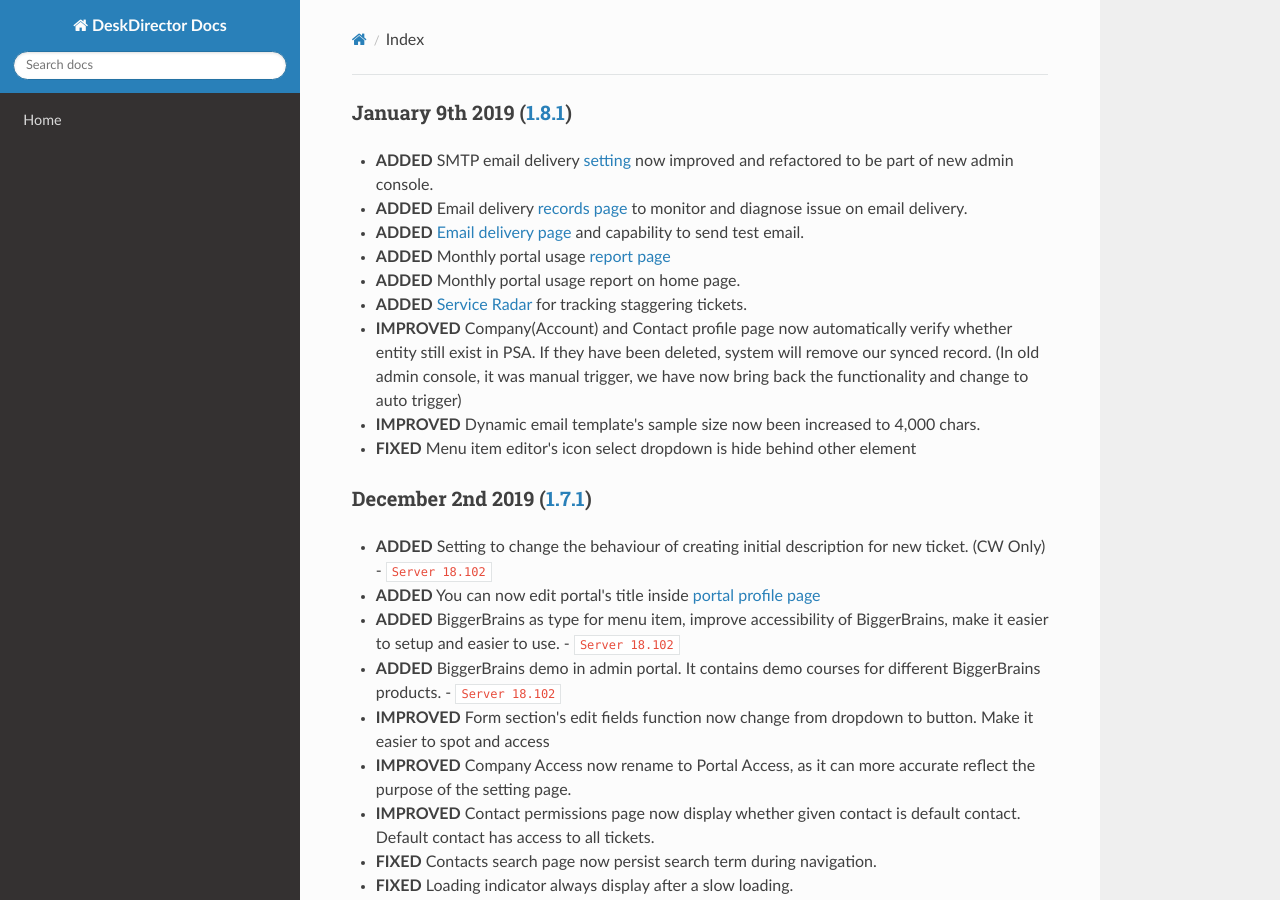
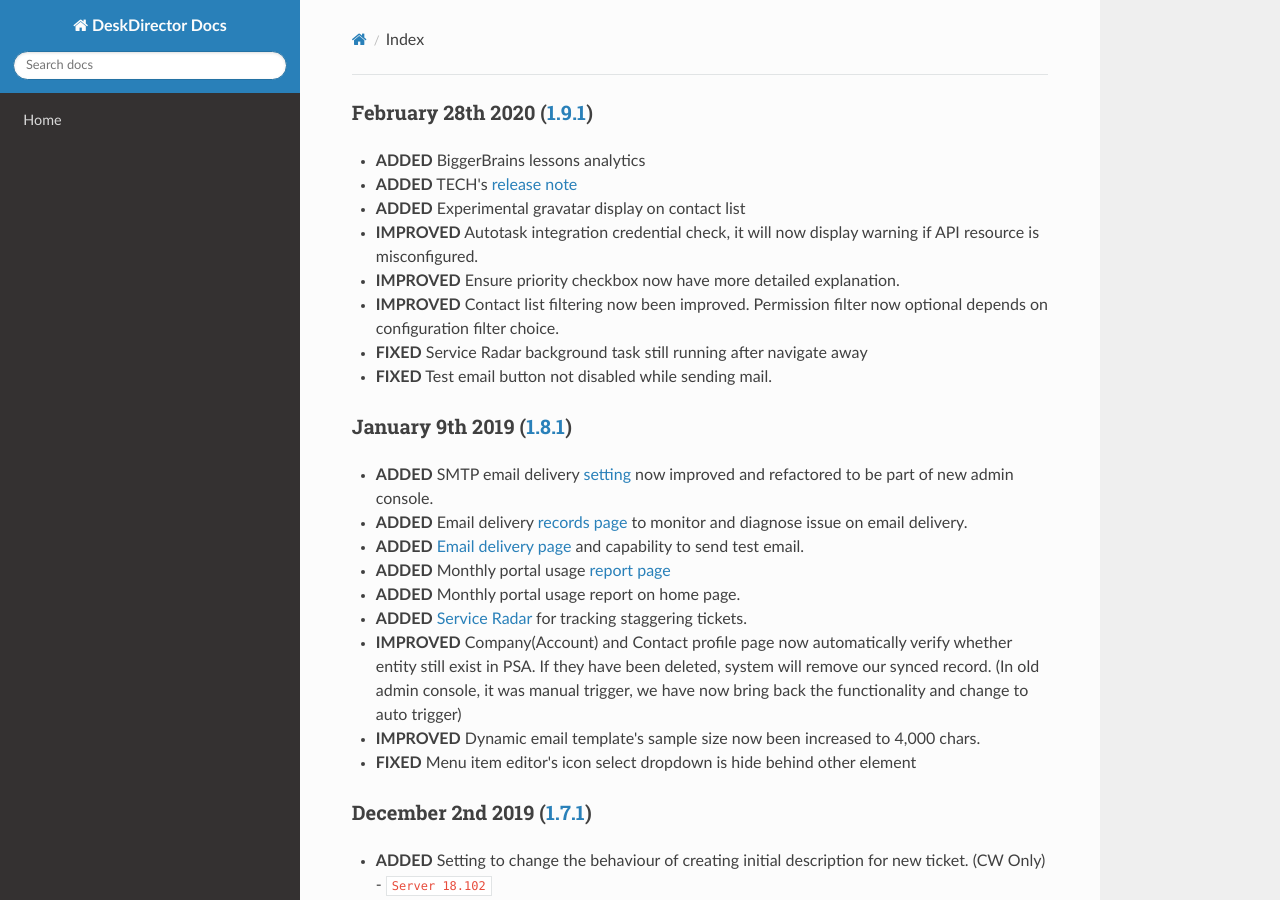
Before and after one commit to DeskDirector/docs, an MkDocs documentation site: the page built from docs/_release/admin/README.md, in a window 1280 px wide and 900 px high. Built offline with MkDocs 1.6.1, drawn with Linux system fonts in a browser that asks for light colours; nearby versions of some CDN libraries; old or Windows-style settings are respelled for this version of MkDocs.

Commit message:
Update README.md

```diff
--- a/docs/_release/admin/README.md
+++ b/docs/_release/admin/README.md
@@ -1,3 +1,14 @@
+### February 28th 2020 ([1.9.1](v1.9.1))
+
+- **ADDED** BiggerBrains lessons analytics
+- **ADDED** TECH's [release note](/release-notes/tech/v1.22)
+- **ADDED** Experimental gravatar display on contact list
+- **IMPROVED** Autotask integration credential check, it will now display warning if API resource is misconfigured.
+- **IMPROVED** Ensure priority checkbox now have more detailed explanation.
+- **IMPROVED** Contact list filtering now been improved. Permission filter now optional depends on configuration filter choice.
+- **FIXED** Service Radar background task still running after navigate away
+- **FIXED** Test email button not disabled while sending mail.
+
 ### January 9th 2019 ([1.8.1](v1.8.1))
 
 * **ADDED** SMTP email delivery [setting](/system/emails/delivery/smtp) now improved and refactored to be part of new admin console.
```
